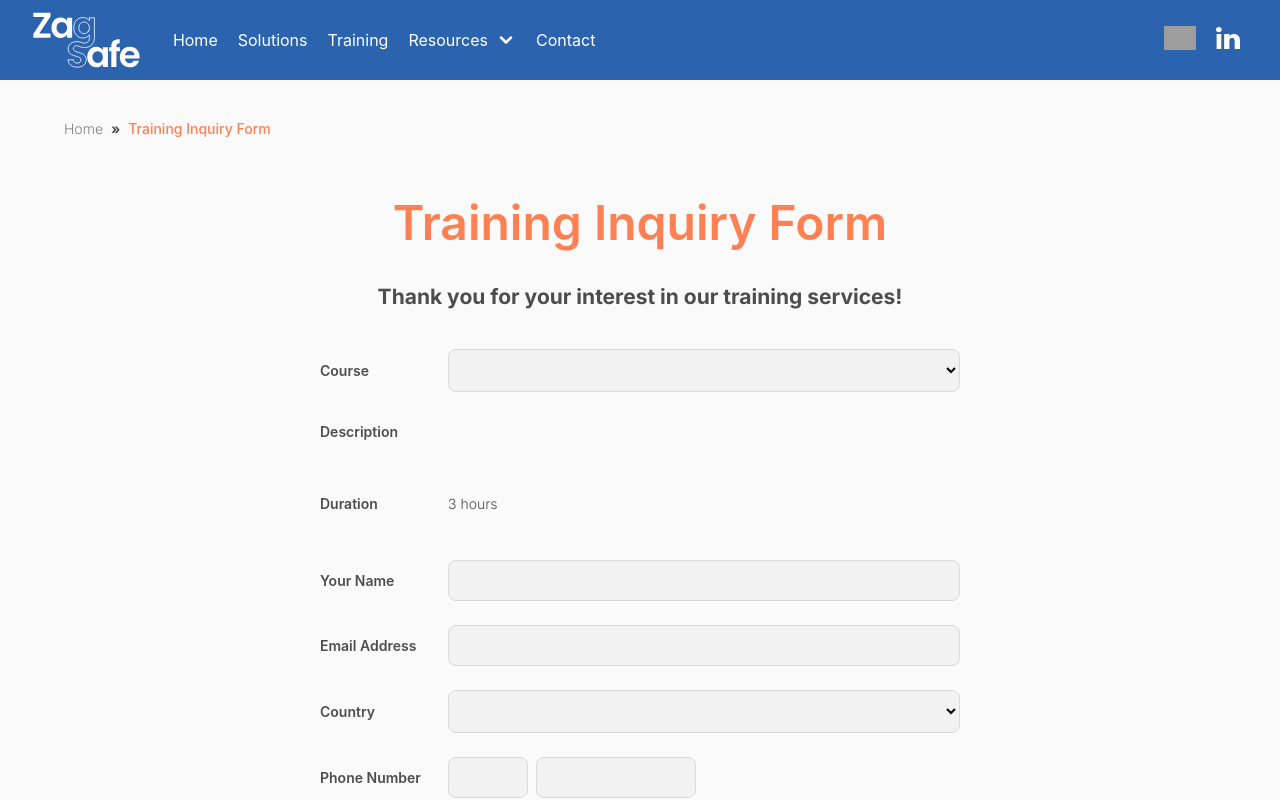
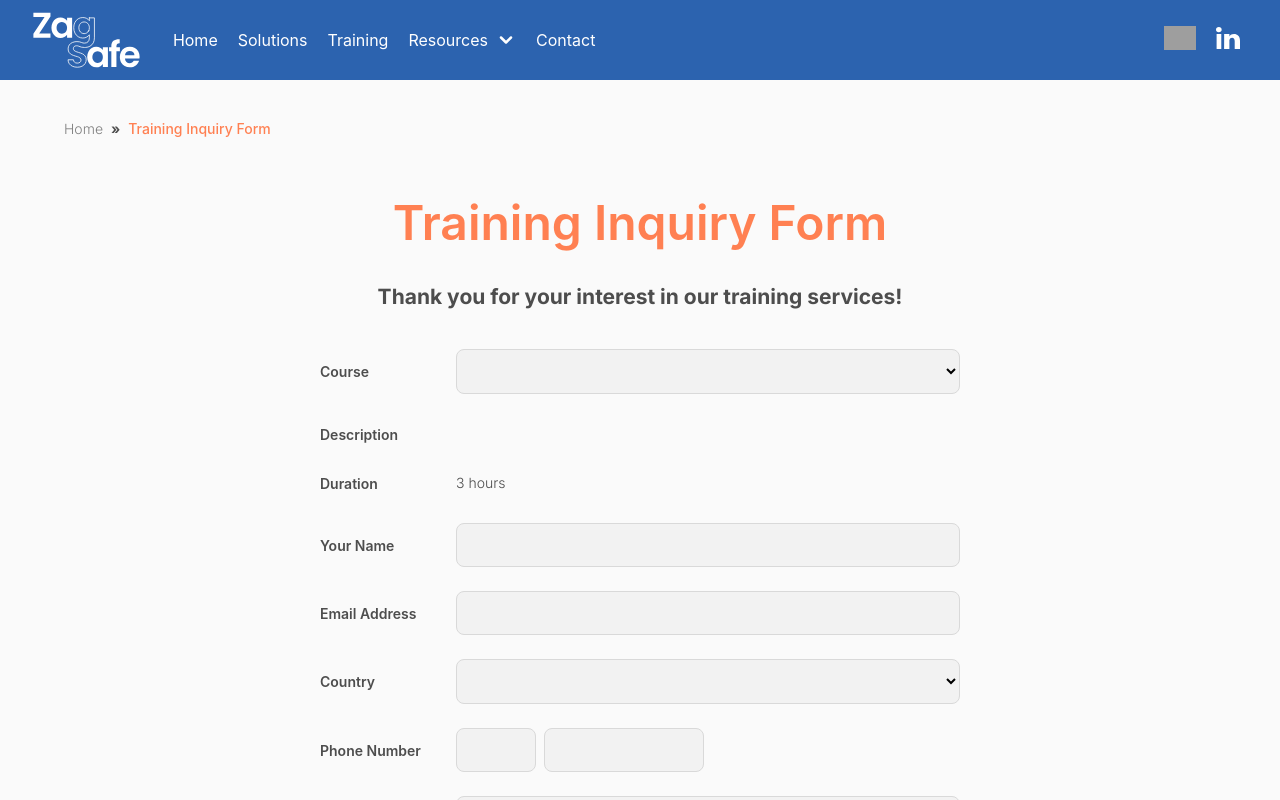
Before and after one commit to marlonsvillarama/zagsafe_web_001, a SvelteKit app: page /train in a window 1280 px wide. Shown: the top 800 px of the page. Built offline with nearby package versions, Linux system fonts and the light colour scheme; grey boxes are pictures that could not be loaded; a web font is replaced by a local one.

Commit message:
20250824

```diff
--- a/src/routes/train/+page.svelte
+++ b/src/routes/train/+page.svelte
@@ -192,8 +192,8 @@
             <div class="contact-col flex-col">
                 <h2 class="text-center mb-4">Thank you for your interest in our training services!</h2>
 
-                <div class="contact-row align-center">
-                    <div class="label">Course</div>
+                <div class="contact-row">
+                    <label for="course">Course</label>
                     {#if success === true}
                         <span>{selectedCourse?.['title']}</span>
                     {:else}
@@ -204,8 +204,8 @@
                         </select>
                     {/if}
                 </div>
-                <div class="contact-row">
-                    <span class="label">Description</span>
+                <div class="contact-row multi">
+                    <label for="">Description</label>
                     <div class="desc">
                         {#each selectedCourse?.['description'] as desc}
                             <span>{desc}</span>
@@ -213,27 +213,27 @@
                     </div>
                 </div>
                 <div class="contact-row">
-                    <span class="label">Duration</span>
+                    <label for="">Duration</label>
                     <span>{selectedCourse?.['duration'] || '3 hours'}</span>
                 </div>
-                <div class="contact-row align-center">
-                    <div class="label">Your Name</div>
+                <div class="contact-row">
+                    <label for="clientName">Your Name</label>
                     {#if success === true}
                         <span>{clientName}</span>
                     {:else}
                         <input type="text" bind:value={clientName} />
                     {/if}
                 </div>
-                <div class="contact-row align-center">
-                    <div class="label">Email Address</div>
+                <div class="contact-row">
+                    <label for="email">Email Address</label>
                     {#if success === true}
                         <span>{email}</span>
                     {:else}
                         <input type="email" bind:value={email} />
                     {/if}
                 </div>
-                <div class="contact-row align-center">
-                    <div class="label">Country</div>
+                <div class="contact-row">
+                    <label for="country">Country</label>
                     {#if success === true}
                         <span>{selectedCountry.name}</span>
                     {:else}
@@ -244,8 +244,8 @@
                         </select>
                     {/if}
                 </div>
-                <div class="contact-row align-center">
-                    <div class="label">Phone Number</div>
+                <div class="contact-row">
+                    <label for="phone">Phone Number</label>
                     {#if success === true}
                         <span>{selectedCountryCallCode} {phone}</span>
                     {:else}
@@ -255,8 +255,8 @@
                         </div>
                     {/if}
                 </div>
-                <div class="contact-row">
-                    <span class="label">Your Message</span>
+                <div class="contact-row multi">
+                    <label for="message">Your Message</label>
                     {#if success === true}
                         <span>{message || DEFAULT_MESSAGE}</span>
                     {:else}
@@ -308,15 +308,31 @@
     }
     .contact-row {
         width: 100%;
-        display: grid;
-        grid-template-columns: 8rem auto;
+        display: flex;
+        flex-direction: column;
+        gap: 0.5rem;
+    }
+    @media (min-width: 48rem) {
+        .contact-row {
+            display: grid;
+            grid-template-columns: 8rem auto;
+            align-items: center;
+        }
+        .contact-row.multi {
+            align-items: start;
+        }
     }
     .contact-row span {
         line-height: 2rem;
         display: inline-block;
     }
-    .contact-row .label {
+    .contact-row > label {
         font-weight: 600;
+    }
+    @media (min-width: 48rem) {
+        .contact-row.multi > label {
+            margin-top: 0.5rem;
+        }
     }
     .contact-form input[type=email],
     .contact-form input[type=text],
@@ -328,6 +344,7 @@
         border: 1px solid var(--color-border);
         border-radius: 0.5rem;
         background-color: var(--bg-lighter);
+        font-size: var(--font-md);
     }
     .contact-form input[type=phone] {
         width: 10rem;
```
